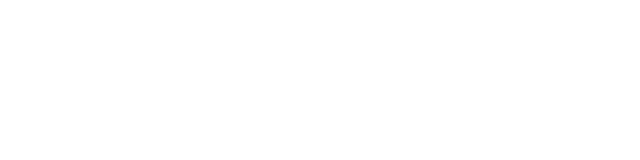
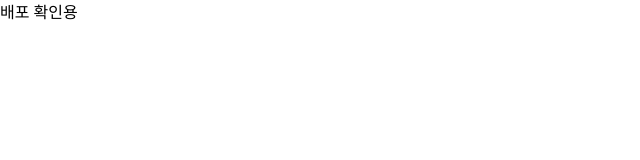
Before and after one commit to pobiq/babyhands-front, a React app: page /deploy in a window 1280 px wide. Before the commit this address had no page. Shown: the top 160 px of the page, without its empty margins (0-640 px from the left). Built offline with nearby package versions, Linux system fonts and the light colour scheme; the HTML template or start-up script is replaced by a standard one.

Commit message:
vercel 자동배포 테스트

```diff
--- a/src/Router.tsx
+++ b/src/Router.tsx
@@ -4,12 +4,14 @@
 import MainPage from "./pages/MainPage";
 import TestPage from "./pages/TestPage";
 import RootLayout from "./layouts/RootLayout";
+import DeployPage from "./pages/DeployPage";
 
 export default function AppRouter() {
   return (
     <BrowserRouter>
       <Routes>
         <Route path="/login" element={<LoginPage />} />
+        <Route path="/deploy" element={<DeployPage />} />
         <Route path="/login/oauth2/callback" element={<LoginPage />} />
         <Route element={<RootLayout />}>
           <Route path="/main" element={<MainPage />} />
--- /dev/null
+++ b/src/pages/DeployPage.tsx
@@ -0,0 +1,7 @@
+export default function DeployPage() {
+  return (
+    <>
+      <h1>배포 확인용</h1>
+    </>
+  );
+}
```
